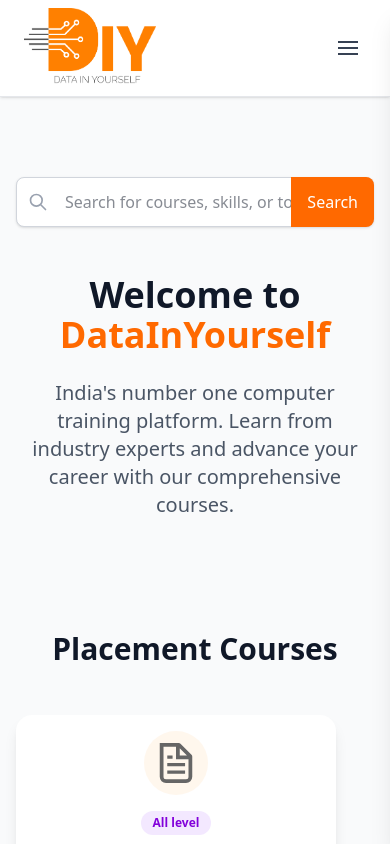
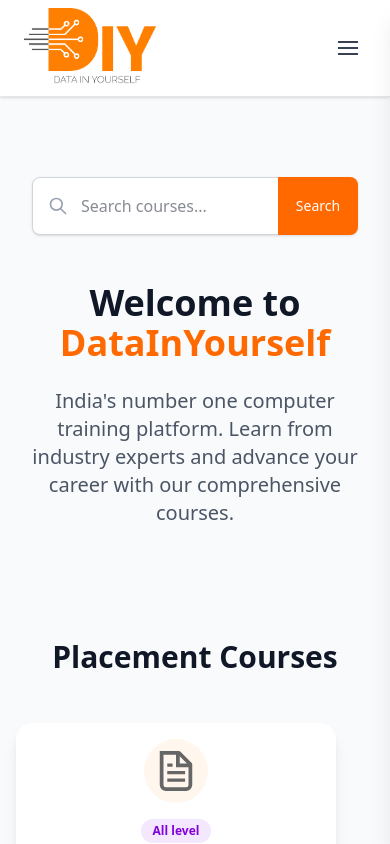
Before and after one commit to nilimaSahu22/DataInYourself, a Next.js app: page / in a window 390 px wide. Shown: the top 844 px of the page. Built offline with nearby package versions, Linux system fonts and the light colour scheme.

Commit message:
fix(page.tsx):update search bar for mobile viewport

```diff
--- a/app/page.tsx
+++ b/app/page.tsx
@@ -11,19 +11,19 @@
         <div className="max-w-7xl mx-auto text-center">
           {/* Search Bar */}
           <div className="mb-12">
-            <div className="max-w-2xl mx-auto">
+            <div className="max-w-2xl mx-auto px-4 sm:px-0">
               <div className="relative">
                 <input
                   type="text"
-                  placeholder="Search for courses, skills, or topics..."
-                  className="w-full px-4 py-3 pl-12 pr-16 text-gray-900 bg-white border border-gray-300 rounded-lg focus:outline-none focus:ring-2 focus:ring-orange-500 focus:border-transparent shadow-sm"
+                  placeholder="Search courses..."
+                  className="w-full px-4 py-4 sm:py-3 pl-12 pr-20 sm:pr-16 text-gray-900 bg-white border border-gray-300 rounded-lg focus:outline-none focus:ring-2 focus:ring-orange-500 focus:border-transparent shadow-sm text-base sm:text-sm"
                 />
-                <div className="absolute inset-y-0 left-0 pl-3 flex items-center pointer-events-none">
+                <div className="absolute inset-y-0 left-0 pl-4 sm:pl-3 flex items-center pointer-events-none">
                   <svg className="h-5 w-5 text-gray-400" fill="none" stroke="currentColor" viewBox="0 0 24 24">
                     <path strokeLinecap="round" strokeLinejoin="round" strokeWidth={2} d="M21 21l-6-6m2-5a7 7 0 11-14 0 7 7 0 0114 0z" />
                   </svg>
                 </div>
-                <button className="absolute inset-y-0 right-0 px-4 bg-orange-500 text-white rounded-r-lg hover:bg-orange-600 transition-colors duration-200 font-medium">
+                <button className="absolute inset-y-0 right-0 px-4 sm:px-4 bg-orange-500 text-white rounded-r-lg hover:bg-orange-600 transition-colors duration-200 font-medium text-sm sm:text-sm min-w-[80px] sm:min-w-0">
                   Search
                 </button>
               </div>
```
